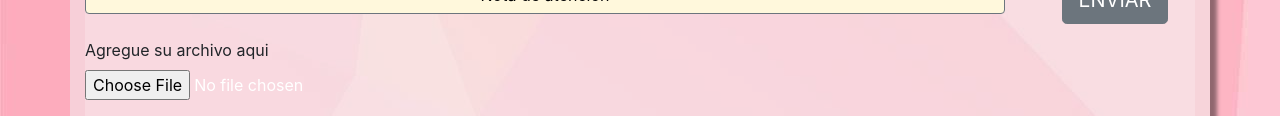
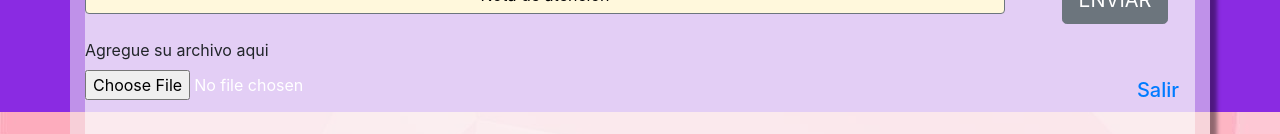
Before and after one commit to CristobalAlonso/front-final-ahora-si, an Angular app: page /usuario/reclamos in a window 1280 px wide. Shown: the part 788-922 px from the top of the page. Built offline with nearby package versions, Linux system fonts and the light colour scheme.

Commit message:
colores, colores y más colores

```diff
--- a/src/app/component/admi/admi.component.css
+++ b/src/app/component/admi/admi.component.css
@@ -31,8 +31,7 @@
 }
 
 .container{
-    background-color: #ffffff60;
-
+    background-color: rgba(255, 255, 255, 0.699);
     -webkit-box-shadow: 8px 6px 4px -1px rgba(0,0,0,0.43);
 
 }
@@ -46,7 +45,7 @@
 }
 
 #Porcentaje{
-    background-color: rgb(255, 255, 255,0.6);
+
     font-size: 200%;
     text-align: center;
 }
@@ -56,3 +55,7 @@
 .modal-header{
     background-color: #e3f2fd;
 }
+#fondo{
+    background-color: crimson;
+    height: 900px;
+}
--- a/src/app/component/admi/admi.component.html
+++ b/src/app/component/admi/admi.component.html
@@ -1,4 +1,4 @@
-<html>
+<html id="fondo">
     <body class="container">
 
         <div class="row 40">
@@ -167,8 +167,19 @@
           </table>
         </div>
         <br><br>
-        <h3> <button type="button" class="btn " align="center" data-toggle="modal" data-target="#eliminarModel" style="margin-left: 2%;"><img src="https://img.icons8.com/ios-filled/50/000000/remove-user-male.png"></button></h3>
-        <div class="modal fade" id="eliminarModel" tabindex="-1" role="dialog" aria-labelledby="exampleModalLongTitle" aria-hidden="true">
+        <div class="row">
+            <div class="col-6">
+              <h3> <button type="button" class="btn " align="center" data-toggle="modal" data-target="#eliminarModel" style="margin-left: 2%;"><img src="https://img.icons8.com/ios-filled/50/000000/remove-user-male.png"></button></h3>
+
+            </div>
+            <div class="col-6" align="right">
+              <a class="nav-link" href="#" style="color:#3d3b3b;" ><b><h5>Salir</h5></b> <span class="sr-only">(current)</span></a>
+
+             </div>
+
+
+        </div>
+         <div class="modal fade" id="eliminarModel" tabindex="-1" role="dialog" aria-labelledby="exampleModalLongTitle" aria-hidden="true">
           <div class="modal-dialog" role="document">
             <div class="modal-content">
               <div class="modal-header">
--- a/src/app/component/agregar-reclamos/agregar-reclamos.component.css
+++ b/src/app/component/agregar-reclamos/agregar-reclamos.component.css
@@ -1,9 +1,8 @@
 .container{
     background-color: rgba(241, 241, 241, 0.513);
     -webkit-box-shadow: 8px 6px 4px -1px rgba(0,0,0,0.43);
+}
 
-
-}
 .xl{
     margin-bottom: 2%;
     background-color: rgba(51, 51, 51, 0.13)s;
@@ -37,7 +36,7 @@
 }
 
 #fondotras{
-  background-color: rgb(255, 255, 255,0.2);
+  background-color: rgba(255, 255, 255, 0.561);
   width: 100%;
 
 }
@@ -51,3 +50,8 @@
 .titulo{
   background-color: #e3f2fd;
 }
+
+#fondo{
+  background-color: blueviolet;
+  height: 900px;
+}
--- a/src/app/component/agregar-reclamos/agregar-reclamos.component.html
+++ b/src/app/component/agregar-reclamos/agregar-reclamos.component.html
@@ -1,6 +1,7 @@
-<html>
+<html id="fondo">
 
   <body class="container">
+
     <div class="row 40">
       <div class= "col titulo">
         <h2 align="center" style="color: #555555;"><b>Portal usuario</b> </h2>
@@ -91,7 +92,16 @@
           <form class="row">
             <div class="form-group col-12">
               <label for="exampleFormControlFile1" >Agregue su archivo aqui </label> <!-- cuantos archivos queremos colocar-->
-              <input type="file" class="form-control-file" id="exampleFormControlFile1" style="color: white;">
+               <div class="row">
+                <div class="col-6">
+                  <input type="file" class="form-control-file" id="exampleFormControlFile1" style="color: white;">
+
+                </div>
+                <div class="col-6" align="right">
+                  <a class="nav-link" href="#" style="color:3d3b3b;" ><b><h5>Salir</h5></b> <span class="sr-only">(current)</span></a>
+
+                 </div>
+            </div>
             </div>
 
           </form>
@@ -235,5 +245,6 @@
         </div>
      </div>
  </div>
+
     </body>
 </html>
--- a/src/app/component/ejecutivo-a/ejecutivo-a.component.css
+++ b/src/app/component/ejecutivo-a/ejecutivo-a.component.css
@@ -1,27 +1,34 @@
-.container{
-    margin-left: 15%;
-    margin-right: 7%;
-    margin-bottom: 7%;
+.container-xl{
+
     -webkit-box-shadow: 8px 6px 4px -1px rgba(0, 0, 0, 0.418);
     width:100%;
-    background-color: #ffffff60;
-    margin-top: 2%;
-    height: 300px;
+    background-color: rgba(255, 255, 255, 0.691);
+
+
 
 }
-nav ul li:hover {
-    background: #a58ff0;
-    }
+
     .titulo{
         background-color: #e3f2fd;
     }
-    .titulo{
-        background-color: #e3f2fd;
+
+    #fondotras{
+        width:100%;
+
+        margin-top: 2%;
+        overflow: scroll;
     }
-    #fondotras{
+    .nav:hover{
+        color: blue;
+    }
+    #fondo{
+        background-color: darkgoldenrod;
+        height: 900px;
+    }
+    .tabla1{
         width:100%;
         background-color: #ffffff;
         margin-top: 2%;
-        height: 300px;
-        overflow: scroll;
-    }
+        height: 400px;
+       overflow: hidden;
+      }
--- a/src/app/component/ejecutivo-a/ejecutivo-a.component.html
+++ b/src/app/component/ejecutivo-a/ejecutivo-a.component.html
@@ -1,6 +1,6 @@
-<html>
+<html id="fondo">
 
-    <body class="container" style="ruby-align: center;" >
+    <body  class="container-xl " style="ruby-align: center;" >
         <div class="row 40">
             <div class= "col titulo"align= "center">
                 <h2 style="color: #555555;"><b>Portal Ejecutivo</b> </h2>
@@ -10,14 +10,14 @@
         <div class="col-9 busqueda">
             <div class="buscador">
 
-                <nav class="navbar navbar-light bg-light">
+                <nav class="navbar">
                   <form class="form-inline">
                     <input class="form-control mr-sm-2" type="search" placeholder="RECLAMOS PENDIENTES" aria-label="Search">
                     <button class="btn btn-outline-success my-2 my-sm-0" type="submit" style="background: rgb(38,158,167); color:rgb(255, 255, 255);">BUSCAR</button> <h3> <button type="button" class="btn " data-toggle="modal" data-target="#perfilUsuarioModel" style="margin-left: 2%;"><img src="https://img.icons8.com/ios-filled/50/000000/edit-user-male.png"></button></h3>
                   </form>
                 </nav>
             </div>
-                  <table class="table table">
+                  <table class="table table-light tabla1 " style="background-color: #ffffff;">
                     <thead class="thead-dark">
                       <tr>
                         <th scope="col">id Reclamo</th>
@@ -243,5 +243,16 @@
           </div>
        </div>
    </div>
+   <div class="row">
+    <div class="col-6">
+
+    </div>
+    <div class="col-6" align="right">
+      <a class="nav-link" href="#" style="color:#3d3b3b;" ><b><h5>Salir</h5></b> <span class="sr-only">(current)</span></a>
+
+     </div>
+
+
+</div>
     </body>
 </html>
--- a/src/app/component/ejecutivo-b/ejecutivo-b.component.css
+++ b/src/app/component/ejecutivo-b/ejecutivo-b.component.css
@@ -11,15 +11,24 @@
 
       }
       .container{
-        margin-left: 15%;
-        margin-right: 7%;
-        margin-bottom: 7%;
+
         -webkit-box-shadow: 8px 6px 4px -1px rgba(0,0,0,0.43);
         width:100%;
-        background-color: #ffffff60;
-        margin-top: 2%;
-        height: 300px;
+        background-color: rgba(255, 255, 255, 0.691);
+
+
     }
     .titulo{
       background-color: #e3f2fd;
   }
+  #fondo{
+    background-color: orange;
+    height: 900px;
+  }
+  .tabla1{
+    width:100%;
+    background-color: #ffffff;
+    margin-top: 2%;
+    height: 400px;
+   overflow: hidden;
+  }
--- a/src/app/component/ejecutivo-b/ejecutivo-b.component.html
+++ b/src/app/component/ejecutivo-b/ejecutivo-b.component.html
@@ -1,4 +1,4 @@
-<html>
+<html id="fondo">
 
     <body class="container" style="ruby-align: center;" >
         <div class="row 40">
@@ -10,14 +10,14 @@
         <div class="col-9 busqueda">
             <div class="buscador">
 
-                <nav class="navbar navbar-light bg-light">
+                <nav class="navbar ">
                   <form class="form-inline">
                     <input class="form-control mr-sm-2" type="search" placeholder="RECLAMOS PENDIENTES" aria-label="Search">
                     <button class="btn btn-outline-success my-2 my-sm-0" type="submit" style="background: rgb(38,158,167); color:rgb(255, 255, 255);">BUSCAR</button> <h3> <button type="button" class="btn " data-toggle="modal" data-target="#perfilUsuarioModel" style="margin-left: 2%;"><img src="https://img.icons8.com/ios-filled/50/000000/edit-user-male.png"></button></h3>
                   </form>
                 </nav>
             </div>
-                  <table class="table table">
+                  <table class="table table-light tabla1" style="background-color: white;">
                     <thead class="thead-dark">
                       <tr>
                         <th scope="col">id Reclamo</th>
@@ -216,6 +216,16 @@
           </div>
        </div>
    </div>
+   <div class="row">
+    <div class="col-6">
 
+    </div>
+    <div class="col-6" align="right">
+      <a class="nav-link" href="#" style="color:#3d3b3b;" ><b><h5>Salir</h5></b> <span class="sr-only">(current)</span></a>
+
+     </div>
+
+
+</div>
     </body>
 </html>
--- a/src/app/component/homecentral/homecentral.component.css
+++ b/src/app/component/homecentral/homecentral.component.css
@@ -3,6 +3,9 @@
    margin-left: 35%;
    margin-right: 35%;
    margin-top: 5%;
-   background-color:rgb(255, 255, 255);
+   background-color:rgba(255, 255, 255, 0.541);
    padding: 3%;
 }
+#container{
+  background-color: rgba(218, 175, 175, 0.733);
+}
--- a/src/app/component/homecentral/homecentral.component.html
+++ b/src/app/component/homecentral/homecentral.component.html
@@ -1,4 +1,6 @@
-<div style="background-color: rgb(255, 255, 255,0.5); ">
+<html >
+  <body  id="container" >
+    <div  style="background-color: rgba(255, 255, 255, 0.335); ">
       <div id="texto">
           <h2>Portal de Reclamos</h2>
           <br>
@@ -13,3 +15,5 @@
             </li>
       </div>
   </div>
+  </body>
+</html>
--- a/src/app/component/login/login.component.css
+++ b/src/app/component/login/login.component.css
@@ -14,6 +14,7 @@
     width: 50%;
     padding:5%;
     -webkit-box-shadow: 17px 13px 8px -1px rgba(0,0,0,0.43);
+    background-image: url('../../../assets/fondo/fondofinal.jpg');
 }
 
 #texto{
--- a/src/styles.css
+++ b/src/styles.css
@@ -1,3 +1,4 @@
 #cuerpo{
-    background-image: url('assets/fondo/fondofinal.jpg');
+   background-color: blanchedalmond;
+   background-image: url('assets/fondo/fondofinal.jpg');
 }
```
Lines whose indentation alone changed are shown as unchanged.
